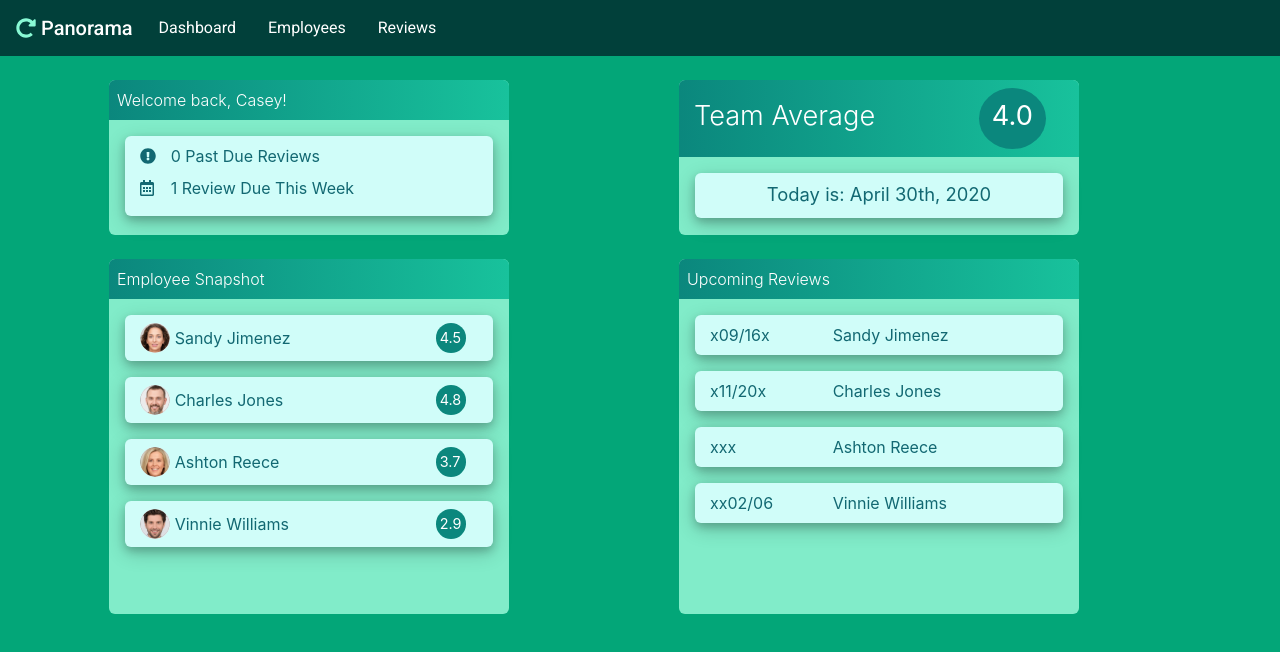
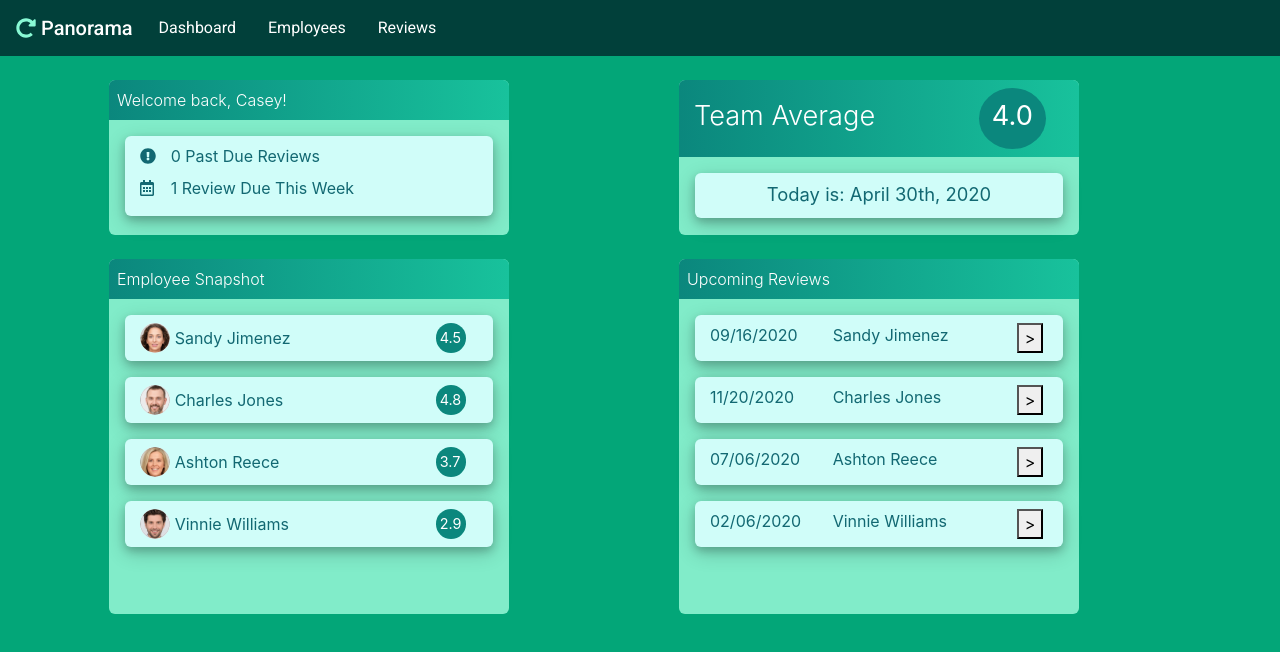
Before and after one commit to casey-cook/panorama-app, a React (Create React App) app: page /dashboard in a window 1280 px wide. Shown: the top 652 px of the page. Built offline with nearby package versions, Linux system fonts and the light colour scheme.

Commit message:
fixed upcomingReview logic on dash

```diff
--- a/src/components/Dashboard/index.js
+++ b/src/components/Dashboard/index.js
@@ -1,5 +1,4 @@
 import React, { Component } from 'react';
-import Navigation from '../Nav/index'
 import WelcomeDash from '../WelcomeDash/index';
 import EmpSnapshot from '../EmpSnapshot/index';
 import TeamAverage from '../TeamAverage/index';
@@ -24,7 +23,7 @@ class Dashboard extends Component {
               <EmpSnapshot employees={this.props.employees} />
             </div>
             <div className="col">
-              <UpcomingReviews employees={this.props.employees} />
+              <UpcomingReviews incomplete={this.props.incomplete} employees={this.props.employees} />
             </div>
           </div>
         </div>
--- a/src/components/EmpSnapshot/index.js
+++ b/src/components/EmpSnapshot/index.js
@@ -35,6 +35,7 @@ const scoreStyle = {
 	color: 'white',
 	fontSize: '.9em',
 };
+
 
 //Oops this one is nested, should probably be renamed..
 function EmployeeList({ employees }) {
--- a/src/components/EmployeeInfo/index.js
+++ b/src/components/EmployeeInfo/index.js
@@ -1,6 +1,5 @@
 import React from 'react';
 import EmployeeeAverage from '../EmployeeAverage/index';
-import Nav from '../Nav/index'
 import { Breadcrumb, BreadcrumbItem } from 'reactstrap';
 import { Link } from 'react-router-dom';
 import EmployeePerformance from '../EmployeePerformance/index';
--- a/src/components/Employees/index.js
+++ b/src/components/Employees/index.js
@@ -1,5 +1,4 @@
 import React, { Component } from 'react';
-import Navigation from '../Nav/index';
 import EmployeeSelect from '../EmployeeSelect/index';
 
 
--- a/src/components/MainComponent/index.js
+++ b/src/components/MainComponent/index.js
@@ -21,7 +21,17 @@ class MainComponent extends Component {
 
 
 
+
   render() {
+
+  //Creating an array of incomplete reviews
+
+  let incomplete = [];
+  this.state.employees.forEach((employee)=>{
+    incomplete.push(employee.reviews.filter((review) => review.complete === false))
+  })
+
+
 
   const EmployeeWithId = ({match}) => {
     return (
@@ -51,7 +61,7 @@ class MainComponent extends Component {
                 <Route
                     exact
                     path='/dashboard'
-                    render={() => <Dashboard employees={this.state.employees} />}
+                    render={() => <Dashboard incomplete={incomplete} employees={this.state.employees} />}
                   />
                   <Route
                     exact
--- a/src/components/ReviewInfo/index.js
+++ b/src/components/ReviewInfo/index.js
@@ -1,5 +1,4 @@
 import React from 'react';
-import Nav from '../Nav/index';
 import { Breadcrumb, BreadcrumbItem } from 'reactstrap';
 import { Link } from 'react-router-dom';
 import ReviewDetailWindow from '../ReviewDetailWindow';
--- a/src/components/Reviews/index.js
+++ b/src/components/Reviews/index.js
@@ -1,5 +1,4 @@
 import React, { Component } from 'react';
-import Navigation from '../Nav/index';
 import ReviewsCompletedList from '../ReviewsCompletedList';
 
 
--- a/src/components/UpcomingReviews/index.js
+++ b/src/components/UpcomingReviews/index.js
@@ -23,40 +23,34 @@ const empRowStyle = {
 };
 
 
-function RenderReviewDate({employee}) {
+function RenderReviewList({incomplete}) {
 
-  return (
-    employee.reviews.map(review => {
-      if (!review.complete) {
-      return (
-        review.date.month + '/' + review.date.day
-      )
-      } else return 'x'
-    })
-  )
-}
+    let toDisplay = incomplete.filter((review)=> review.length !== 0)
+    console.log(toDisplay);
 
 
-function RenderReviewList({employees}) {
-
-
-  return employees.map((employee) => {
+    return toDisplay.map((review)=>{
 
     return (
+		<div style={empRowStyle} className='row pt-2 pb-2 mb-3'>
+			<div className='col-4'>
+      {review[0].date.month}/{review[0].date.day}/{review[0].date.year}
 
-		<div key={employee.id} style={empRowStyle} className='row pt-2 pb-2 mb-3'>
-			<div className='col-4'>
-				<RenderReviewDate employee={employee}/>
 			</div>
       <div className='col-6'>
-				{employee.name}
+				{review[0].name}
 			</div>
+      <div className="col-1">
+        <button>></button>
+      </div>
 		</div>
   )});
 
 }
 
+
 function UpcomingReviews(props) {
+  console.log(props)
 
 	return (
 		<div style={windowStyle} className='ml-4'>
@@ -65,7 +59,7 @@ function UpcomingReviews(props) {
 			</div>
 			<div className='m-3'>
 				<div className='container'>
-					<RenderReviewList employees={props.employees} />
+					<RenderReviewList incomplete={props.incomplete} />
 				</div>
 			</div>
 		</div>
--- a/src/shared/employeeData.js
+++ b/src/shared/employeeData.js
@@ -40,7 +40,7 @@ export const EMPLOYEES = [
         id: 1,
         name: 'Sandy Jimenez',
 				date: {
-          year: '2019',
+          year: '2020',
           month: '09',
           day: '16'
         },
@@ -122,7 +122,7 @@ export const EMPLOYEES = [
         id: 4,
         name: 'Charles Jones',
 				date: {
-          year: '2019',
+          year: '2020',
           month: '11',
           day: '20'
         },
@@ -180,7 +180,7 @@ export const EMPLOYEES = [
 		reviews: [
 			{
         id: 6,
-        name: 'Charles Jones',
+        name: 'Ashton Reece',
 				date: {
           year: '2019',
           month: '08',
@@ -201,7 +201,7 @@ export const EMPLOYEES = [
 			},
 			{
         id: 7,
-        name: 'Charles Jones',
+        name: 'Ashton Reece',
 				date: {
           year: '2019',
           month: '11',
@@ -222,7 +222,7 @@ export const EMPLOYEES = [
 			},
 			{
         id: 8,
-        name: 'Charles Jones',
+        name: 'Ashton Reece',
 				date: {
           year: '2020',
           month: '07',
@@ -239,7 +239,7 @@ export const EMPLOYEES = [
 					2: 4,
         },
         notes: `Ashton is doing great!`,
-        complete: true
+        complete: false
 			},
 		],
   },
@@ -305,7 +305,7 @@ export const EMPLOYEES = [
         id: 11,
         name: 'Vinnie Williams',
 				date: {
-          year: '2019',
+          year: '2020',
           month: '02',
           day: '06'
         },
```
